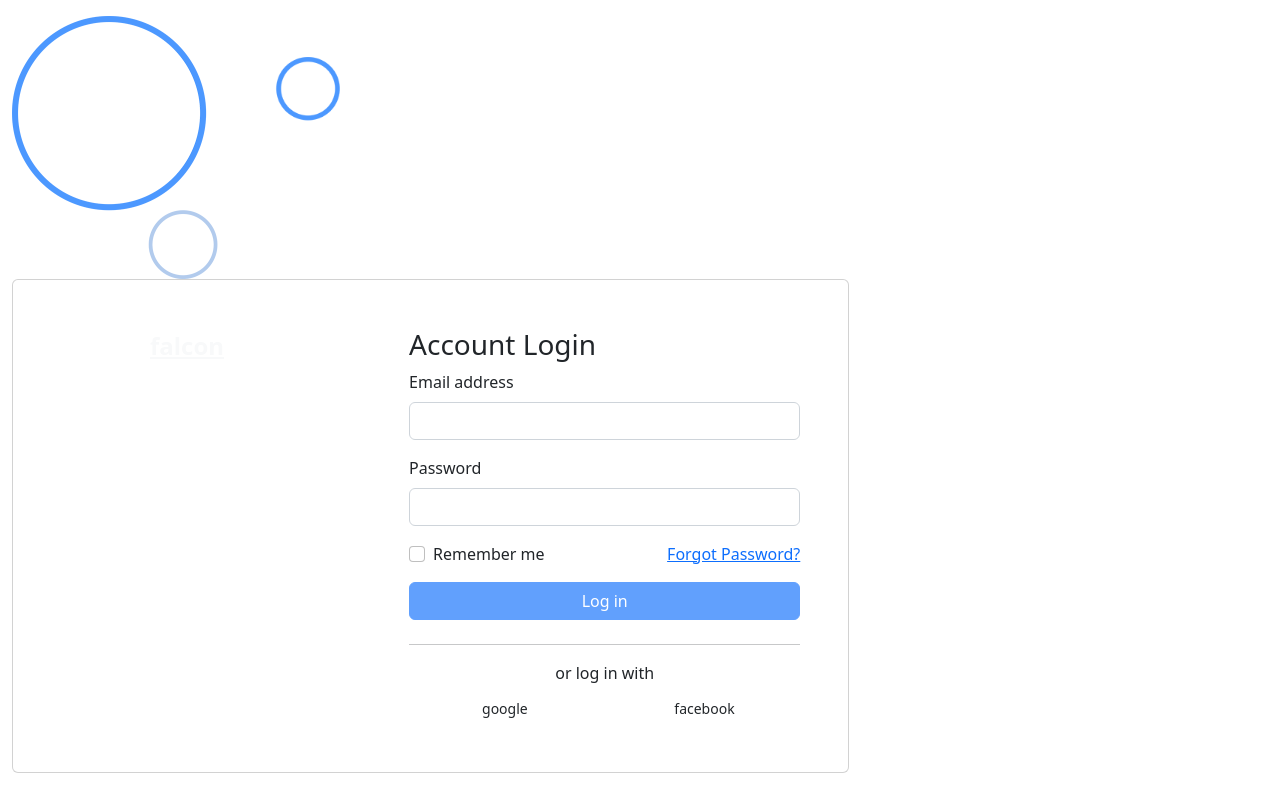
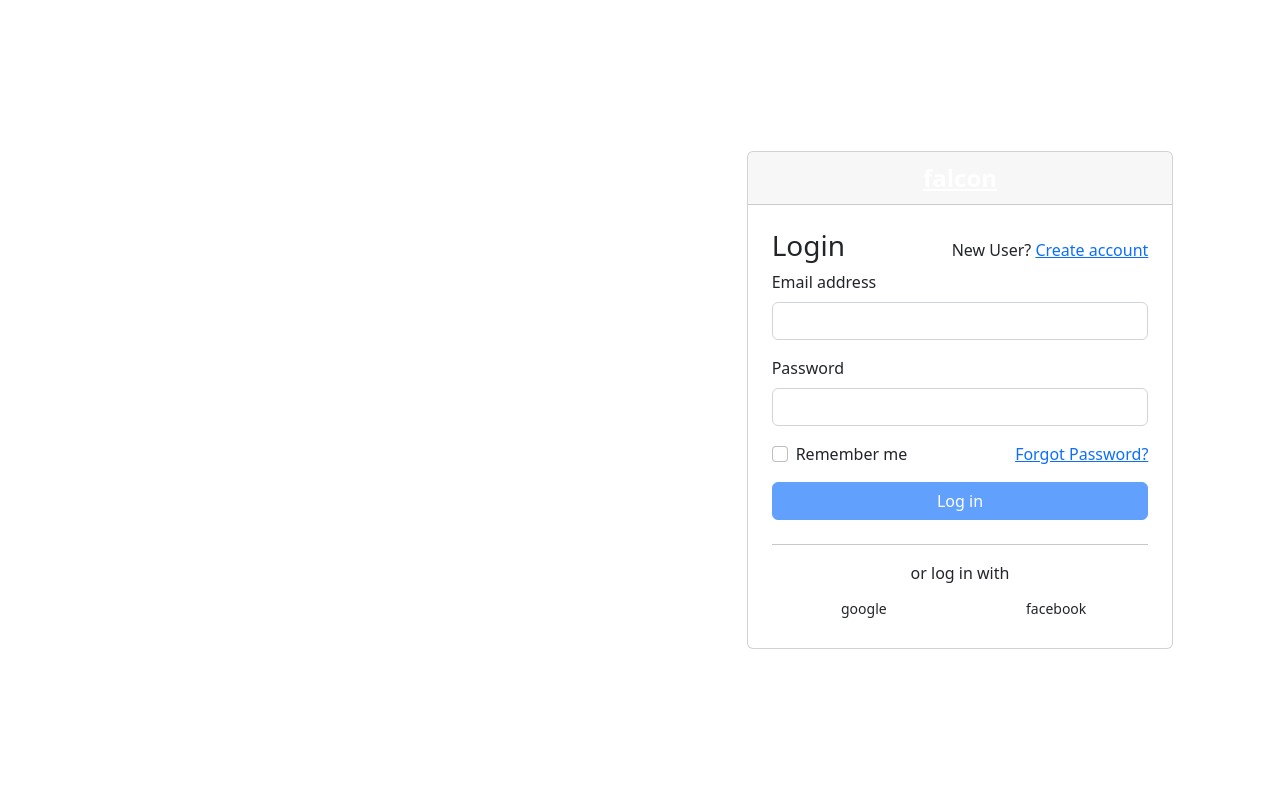
Before and after one commit to dininni8319/search-console-project, a React (Create React App) app in the folder frontend/: page /login in a window 1280 px wide. Built offline with nearby package versions, Linux system fonts and the light colour scheme.

Commit message:
implementazione login

```diff
--- a/frontend/package.json
+++ b/frontend/package.json
@@ -3,6 +3,9 @@
   "version": "0.1.0",
   "private": true,
   "dependencies": {
+    "@fortawesome/fontawesome-svg-core": "^6.2.1",
+    "@fortawesome/free-regular-svg-icons": "^6.2.1",
+    "@fortawesome/free-solid-svg-icons": "^6.2.1",
     "@fortawesome/react-fontawesome": "^0.2.0",
     "@testing-library/jest-dom": "^5.16.5",
     "@testing-library/react": "^13.4.0",
--- a/frontend/src/components/UI/SocialAuthButtons/SocialAuthButtons.js
+++ b/frontend/src/components/UI/SocialAuthButtons/SocialAuthButtons.js
@@ -25,8 +25,9 @@ const SocialAuthButtons = () => (
           size="sm"
           className="btn-outline-facebook mt-2 w-100"
         >
+
           <FontAwesomeIcon
-            icon={['fab', 'facebook-square']}
+            icon={['fa-brands', 'facebook-square']}
             transform="grow-8"
             className="me-2"
           />{' '}
--- a/frontend/src/components/View/Login/index.js
+++ b/frontend/src/components/View/Login/index.js
@@ -1,27 +1,23 @@
 import React from 'react';
 import { Link } from 'react-router-dom';
 import LoginForm from '../../UI/LoginForm';
-import AuthCardLayout from '../../../layouts/AuthCardLayout';
+import AuthSplitLayout from '../../../layouts/AuthSplitLayout';
+
+import bgImg from '../../../assets/imgs/generics/14.jpg';
+import Flex from '../../../common/Flex';
 
 const Login = () => {
   return (
-    <AuthCardLayout
-      leftSideContent={
-        <p className="text-white">
-          Don't have an account?
-          <br />
-          <Link
-            className="text-white text-decoration-underline"
-            to="/authentication/card/register"
-          >
-            Get started!
-          </Link>
+    <AuthSplitLayout bgProps={{ image: bgImg, position: '50% 20%' }}>
+      <Flex alignItems="center" justifyContent="between">
+        <h3>Login</h3>
+        <p className="mb-0 fs--1">
+          <span className="fw-semi-bold">New User? </span>
+          <Link to="/authentication/split/register">Create account</Link>
         </p>
-      }
-    >
-      <h3>Account Login</h3>
-      <LoginForm layout="card" hasLabel />
-    </AuthCardLayout>
+      </Flex>
+      <LoginForm layout="split" hasLabel />
+    </AuthSplitLayout>
   );
 };
 
--- /dev/null
+++ b/frontend/src/layouts/AuthSplitLayout.js
@@ -0,0 +1,41 @@
+import React from 'react';
+import PropTypes from 'prop-types';
+import Background from '../common/Background';
+import { Card, Col, Row, Container } from 'react-bootstrap';
+import { Link } from 'react-router-dom';
+
+const AuthSplitLayout = ({ children, bgProps }) => {
+  return (
+    <Container fluid>
+      <Row className="min-vh-100 bg-100">
+        <Col xs={6} className="d-none d-lg-block position-relative">
+          {bgProps && <Background {...bgProps} />}
+        </Col>
+        <Col sm={10} md={6} className="px-sm-0 align-self-center mx-auto py-5">
+          <Row className="g-0 justify-content-center">
+            <Col lg={9} xl={8} className="col-xxl-6">
+              <Card>
+                <Card.Header className="bg-shape bg-circle-shape text-center p-2">
+                  <Link
+                    className="text-white light font-sans-serif fw-bolder fs-4 z-index-1 position-relative"
+                    to="/"
+                  >
+                    falcon
+                  </Link>
+                </Card.Header>
+                <Card.Body className="p-4">{children}</Card.Body>
+              </Card>
+            </Col>
+          </Row>
+        </Col>
+      </Row>
+    </Container>
+  );
+};
+
+AuthSplitLayout.propTypes = {
+  children: PropTypes.node.isRequired,
+  bgProps: PropTypes.shape(Background.propTypes).isRequired
+};
+
+export default AuthSplitLayout;
```
Also changed, not shown: frontend/src/assets/imgs/generics/14.jpg (added), 1 other file (tests, documents, lock files or other folders).
